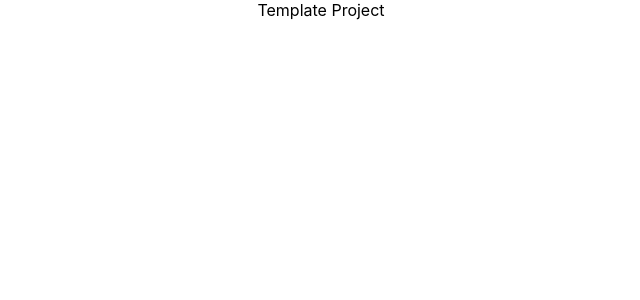
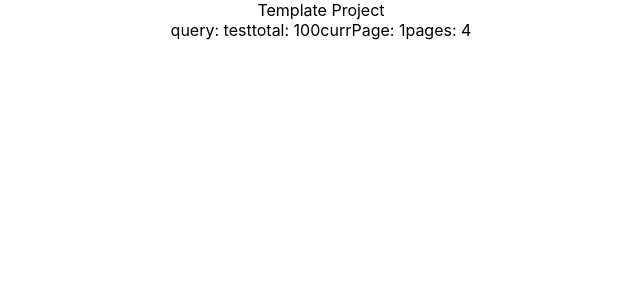
Before and after one commit to idanamit/catch-coding-challenge, a React (Create React App) app: page / in a window 1280 px wide. Shown: the top 300 px of the page, without its empty margins (319-959 px from the left). Built offline with nearby package versions, Linux system fonts and the light colour scheme.

Commit message:
First commit Started working on the assignment

```diff
--- a/src/App.tsx
+++ b/src/App.tsx
@@ -1,10 +1,12 @@
 import React from 'react';
 import './App.css';
+import Header from "./components/header/Header";
 
 const App: React.FC = () => {
   return (
     <div className="App">
       Template Project
+        <Header query={"test"} total={100} currPage={1} pages={4}/>
     </div>
   );
 };
--- /dev/null
+++ b/src/components/header/Header.tsx
@@ -0,0 +1,19 @@
+import React from 'react'
+
+const Header: React.FC<{
+    query: string;
+    total: number;
+    currPage: number;
+    pages: number;
+}> = (props) => {
+    return (
+        <div>
+            query: {props.query}
+            total: {props.total}
+            currPage: {props.currPage}
+            pages: {props.pages}
+        </div>
+    )
+};
+
+export default Header;
```
